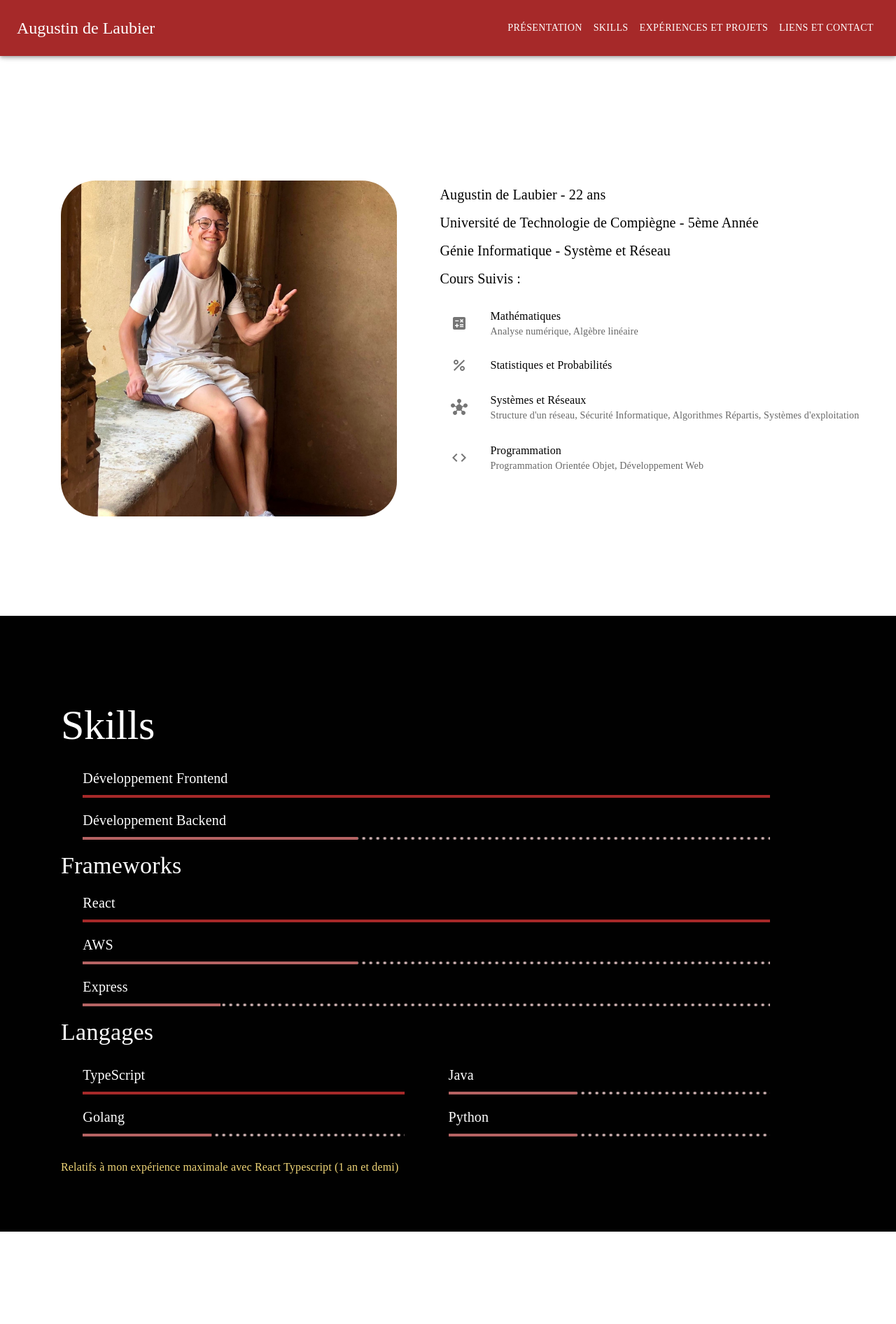
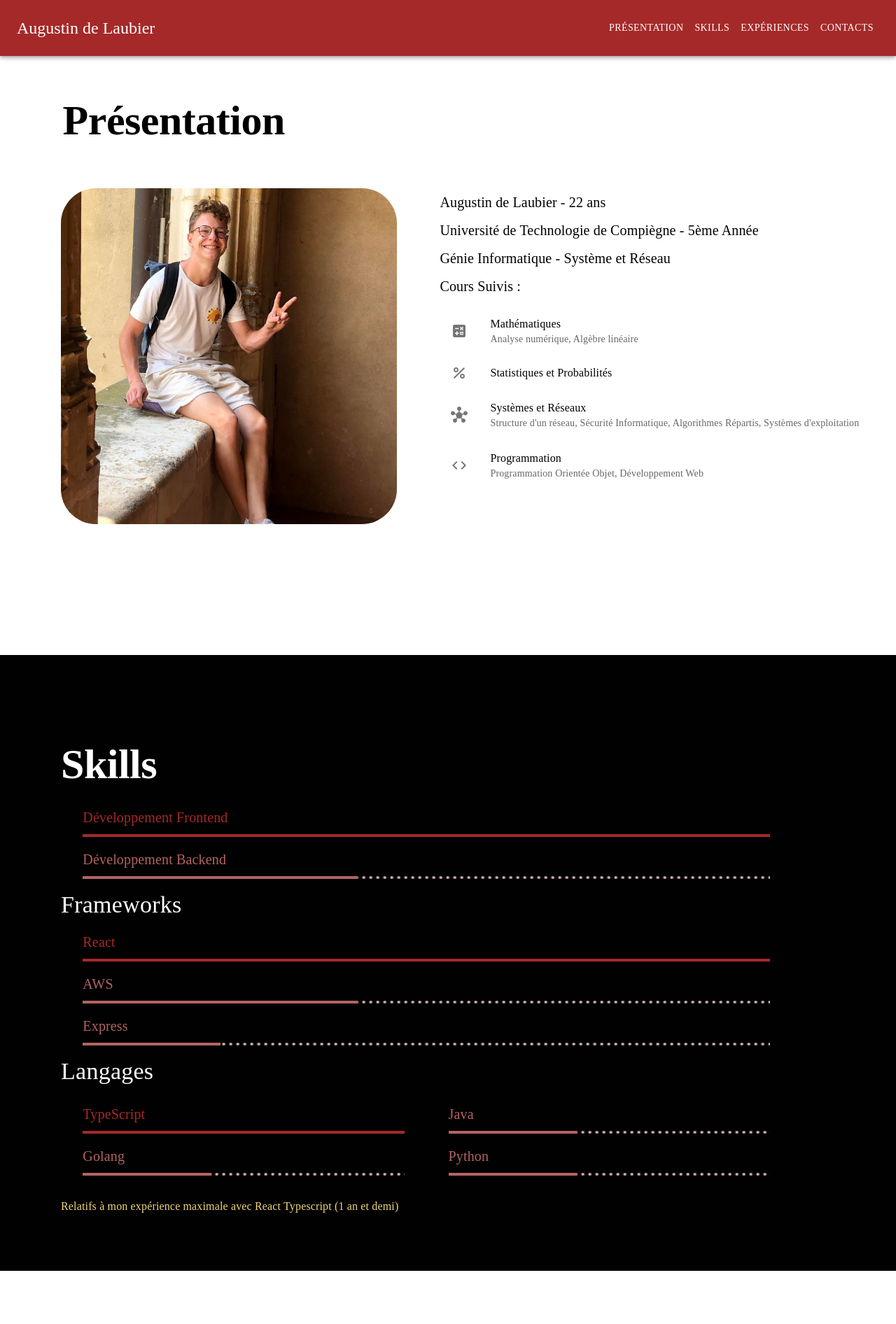
Before and after one commit to Adelaubi/personal-website, a React (Create React App) app: page / in a window 1280 px wide. Shown: the top 1892 px of the page at 70% size. Built offline with nearby package versions, Linux system fonts and the light colour scheme; the HTML template or start-up script is replaced by a standard one.

Commit message:
Edit Title and styles of skills

```diff
--- a/src/assets/data/experienceProjectSectionData.tsx
+++ b/src/assets/data/experienceProjectSectionData.tsx
@@ -9,14 +9,14 @@ import {
 } from '@mui/icons-material';
 import { experienceType } from '../../types/experienceProjectSectionTypes';
 
-export const mainTitle = 'Expériences et Projets';
+export const mainTitle = 'Expériences';
 export const taskTitle = 'Tâches réalisées :';
 
 export const experiences: Array<experienceType> = [{
   title: 'Stage Artisan Web - Coddity',
   titleLink: 'https://coddity.com',
   content: [
-    'Réalisation d\'une période de stage de 6 mois en tant que développeur full-stack. J\'ai pu travailler sur la plateforme Danil qui permet le monitoring de chatbots au travers de KPIs. Ce travail s\'est effectué aussi bien sur le côté Frontend(React Typescript) que Backend(AWS/Python). J\'ai également pu implémenter avec un autre développeur la totalité ',
+    'Réalisation d\'une période de stage de 6 mois en tant que développeur full-stack. J\'ai pu travailler sur la plateforme Danil qui permet le monitoring de chatbots au travers de KPIs. Ce travail s\'est effectué aussi bien sur le côté Frontend (React Typescript) que Backend (AWS/Python). J\'ai également pu implémenter avec un autre développeur la totalité ',
     'site commercial',
     ' de Danil avec Svelte Typescript.',
   ],
--- a/src/assets/data/headerData.ts
+++ b/src/assets/data/headerData.ts
@@ -3,6 +3,6 @@ export const ownerName: string = 'Augustin de Laubier';
 export const buttonLabels: string[] = [
   'Présentation',
   'Skills',
-  'Expériences et Projets',
-  'Liens et Contact',
+  'Expériences',
+  'Contacts',
 ];
--- a/src/components/contactSection.tsx
+++ b/src/components/contactSection.tsx
@@ -15,7 +15,7 @@ import {
 
 function ContactSection(): JSX.Element {
   return (
-    <Box sx={mainContainerStyle} id="Liens et Contact">
+    <Box sx={mainContainerStyle} id="Contacts">
       <Box sx={linksContainerStyle}>
         {
           links.map((link) => (
--- a/src/components/experienceProjectSection.tsx
+++ b/src/components/experienceProjectSection.tsx
@@ -36,7 +36,7 @@ function ExperienceProjectSection(): JSX.Element {
       in
       timeout={fadeInDuration}
     >
-      <Box sx={mainContainerStyle} id="Expériences et Projets">
+      <Box sx={mainContainerStyle} id="Expériences">
         <Typography
           variant={titleVariant.main}
           sx={mainTitleStyle}
@@ -65,7 +65,7 @@ function ExperienceProjectSection(): JSX.Element {
                   {experience.content[2]}
                 </Typography>
                 <Typography
-                  variant={titleVariant.task}
+                  variant={titleVariant.section}
                   sx={experienceTaskTitleStyle}
                 >
                   {taskTitle}
--- a/src/components/presentationSection.tsx
+++ b/src/components/presentationSection.tsx
@@ -17,7 +17,7 @@ import {
   descriptionBoxStyle,
   mainTextStyle,
   listItemTextStyle,
-  mainTextVariant,
+  mainTextVariant, mainContentStyle,
 } from '../styles/presentationSectionStyles';
 import {
   mainText,
@@ -33,6 +33,12 @@ function PresentationSection(): JSX.Element {
       timeout={fadeInDuration}
     >
       <Box sx={mainBoxStyle} id="Présentation">
+        <Box sx={{ marginTop: '7vh', marginLeft: '5vw' }}>
+          <Typography variant="h2" sx={{ fontFamily: 'Avenir', fontWeight: 'bold' }}>
+            Présentation
+          </Typography>
+        </Box>
+        <Box sx={mainContentStyle}>
           <Box sx={photoBoxStyle}>
             <img
               src={profilPhoto}
@@ -69,6 +75,7 @@ function PresentationSection(): JSX.Element {
             </List>
           </Box>
         </Box>
+      </Box>
     </Fade>
   );
 }
--- a/src/components/skillsSection.tsx
+++ b/src/components/skillsSection.tsx
@@ -27,6 +27,7 @@ import {
   detailsContent,
   mainTitle,
 } from '../assets/data/skillsSectionData';
+import ColorPalette from '../styles/colorPalette';
 
 function skillsSection(): JSX.Element {
   return (
@@ -58,7 +59,7 @@ function skillsSection(): JSX.Element {
                     <Box>
                       <Typography
                         variant={titleVariant.skill}
-                        sx={skillTitleStyle}
+                        sx={[skillTitleStyle, { color: skill.color === 'primary' ? ColorPalette.red : ColorPalette.pink }]}
                       >
                         {skill.name}
                       </Typography>
@@ -91,7 +92,7 @@ function skillsSection(): JSX.Element {
                   <Box>
                     <Typography
                       variant={titleVariant.skill}
-                      sx={skillTitleStyle}
+                      sx={[skillTitleStyle, { color: languageSkill.color === 'primary' ? ColorPalette.red : ColorPalette.pink }]}
                     >
                       {languageSkill.name}
                     </Typography>
--- a/src/styles/experienceProjectSectionStyles.ts
+++ b/src/styles/experienceProjectSectionStyles.ts
@@ -4,14 +4,15 @@ import {
 
 export const mainContainerStyle: Record<string, string | Record<string, string>> = {
   height: { xs: 'auto', lg: '85vh' },
-  paddingLeft: '2vw',
-  paddingRight: '2vw',
+  paddingLeft: '5vw',
+  paddingRight: '5vw',
   paddingTop: '15vh',
-  width: '96vw',
+  width: '90vw',
 };
 
 export const mainTitleStyle: Record<string, string> = {
   fontFamily: 'Avenir',
+  fontWeight: 'bold',
 };
 
 export const experiencesContainerStyle: Record<string, string | Record<string, string>> = {
--- a/src/styles/presentationSectionStyles.ts
+++ b/src/styles/presentationSectionStyles.ts
@@ -1,12 +1,14 @@
 import { TitleType } from '../types/generalTypes';
 
 export const mainBoxStyle: Record<string, string> = {
-  display: 'flex',
-  height: '90vh',
+  height: '100vh',
   paddingLeft: '2vw',
   paddingRight: '2vw',
-  paddingTop: '10vh',
   width: '96vw',
+};
+
+export const mainContentStyle: Record<string, string> = {
+  display: 'flex',
   flexDirection: 'row',
 };
 
@@ -14,7 +16,7 @@ export const photoBoxStyle: Record<string, Record<string, string>|string> = {
   display: { xs: 'none', lg: 'block' },
   width: '60vh',
   marginLeft: '5%',
-  marginTop: '8%',
+  marginTop: '5%',
 };
 
 export const photoStyle: Record<string, string|number> = {
@@ -23,7 +25,7 @@ export const photoStyle: Record<string, string|number> = {
 };
 
 export const descriptionBoxStyle: Record<string, string> = {
-  marginTop: '8%',
+  marginTop: '5%',
   marginLeft: '5%',
   flexDirection: 'column',
 };
--- a/src/styles/skillSectionStyles.ts
+++ b/src/styles/skillSectionStyles.ts
@@ -16,6 +16,7 @@ export const sectionContainerStyle: Record<string, string | Record<string, strin
 
 export const mainTitleStyle: Record<string, string> = {
   fontFamily: 'Avenir',
+  fontWeight: 'bold',
   color: 'white',
   marginBottom: '3vh',
 };
```
Lines whose indentation alone changed are shown as unchanged.
